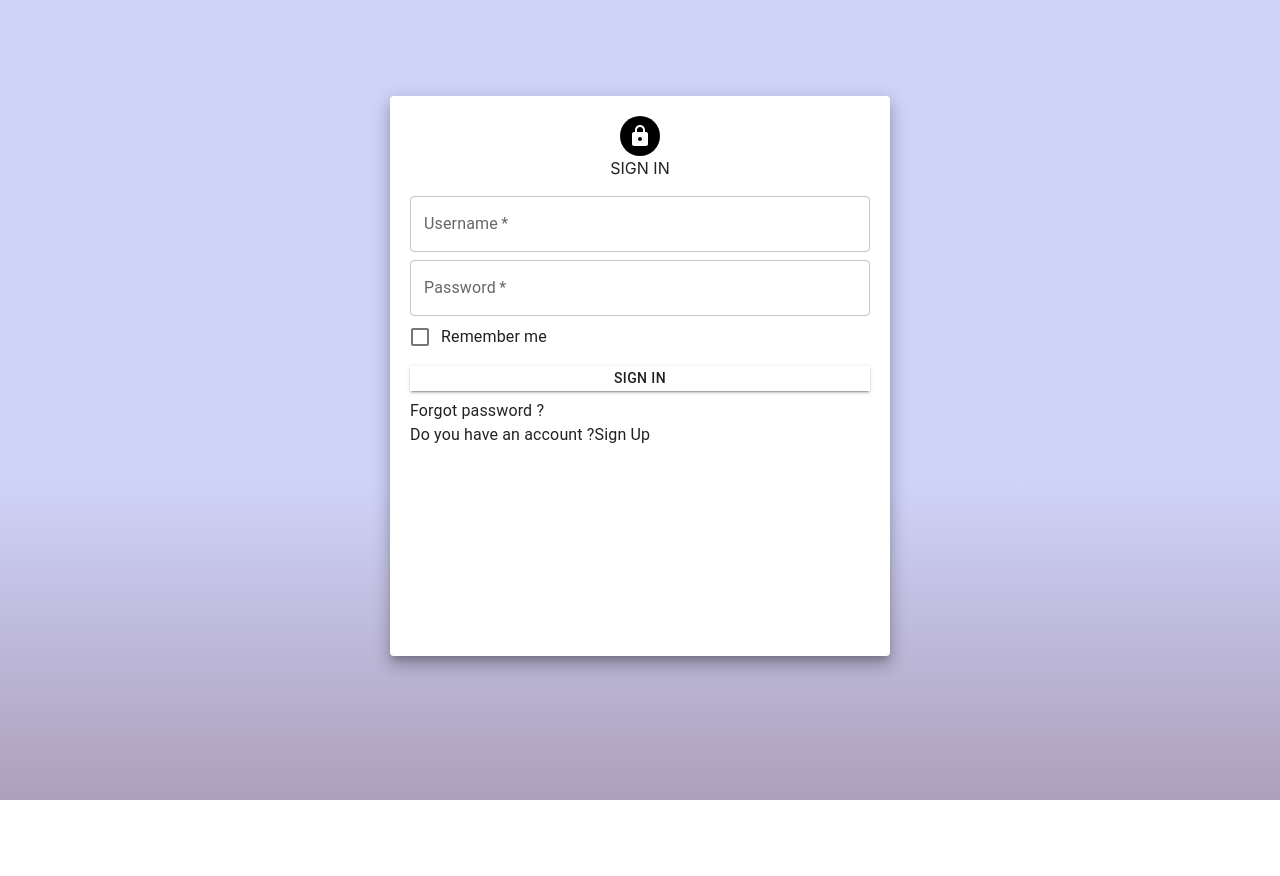
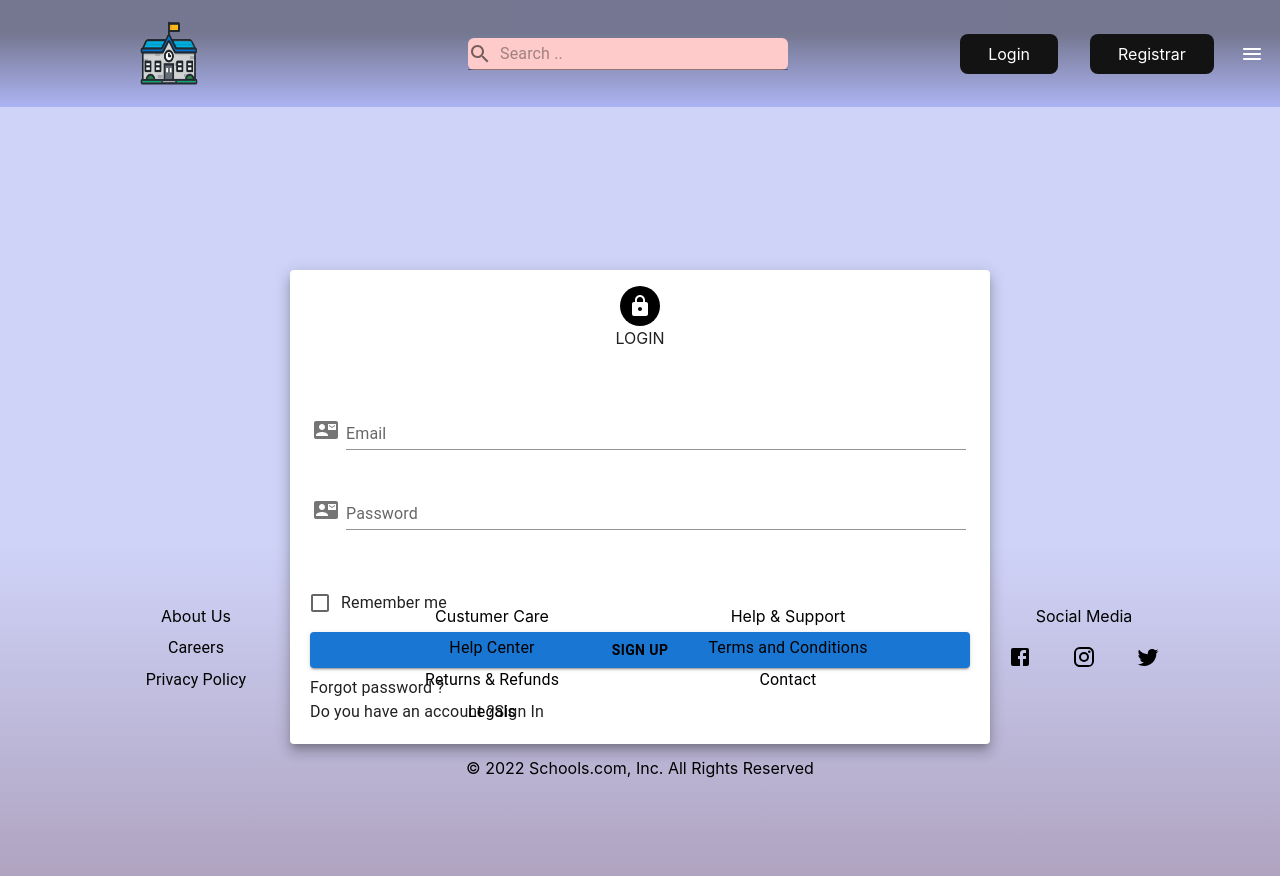
Before and after one commit to giornn0/front-jardines, a Next.js app: page /login in a window 1280 px wide. Shown: the top 876 px of the page. Before the commit the page ends 800 px from the top, so only its background shows below. Built offline with nearby package versions, Linux system fonts and the light colour scheme.

Commit message:
centrando footer y validacion de login

```diff
--- a/components/Footer.js
+++ b/components/Footer.js
@@ -14,8 +14,8 @@ import TwitterIcon from "@mui/icons-material/Twitter";
 
 export const Footer = () => {
   return (
-    <Grid >
-      <Container className="h-max" sx={{ py: 6 }}>
+    <Grid  className=" flex justify-center">
+      <Container className="fixed bottom-1 " >
         <Stack spacing={2}>
           <Box>
             <Grid container spacing={4}>
@@ -92,7 +92,7 @@ export const Footer = () => {
               </Grid>
             </Grid>
           </Box>
-          <p className="mb-3">© 2022 Schools.com, Inc. All Rights Reserved </p>
+          <p className="text-center p-4"> © 2022 Schools.com, Inc. All Rights Reserved </p>
         </Stack>
       </Container>
     </Grid>
--- a/pages/login.js
+++ b/pages/login.js
@@ -1,112 +1,129 @@
+import {
+  Avatar,
+  Button,
+  Checkbox,
+  FormControlLabel,
+  Grid,
+  Typography,
+} from "@mui/material";
+import Link  from "next/link";
+import LockIcon from "@mui/icons-material/Lock";
+import React, { useEffect, useState } from "react";
 
+import { FormGeneral } from "../components/FormGeneral";
 import {
-  Grid,
-  Paper,
-  Button,
-  Typography,
+ loginCampos,
+  Login,
+  Validator,
+} from "../constants/registro/Registro";
+const avatarStyle = { backgroundColor: "black" };
+const btnstyle = { margin: "8px 0", color: "black", "font-weight": "bold" };
 
-  TextField,Avatar,FormControlLabel
-} from "@mui/material";
-import  Link  from "next/link";
-import Checkbox from "@material-ui/core/Checkbox";
-import LockIcon from "@mui/icons-material/Lock";
-import { useState } from "react";
+const submitActions = () => {
+  const inicialValue = {
 
-export default function Login (){
-  const paperStyle = {
-    padding: 20,
-    height: "70vh",
-    width: 500,
+    email: "",
+    password: "",
+
   };
-  const avatarStyle = { backgroundColor: "black" };
-  const btnstyle={margin:'8px 0'}
-  const [email,setEmail] = useState('');
-  const [password,setPassword] = useState('');
-  const [validEmail,setValidEmail] = useState(false);
-  const [validPassword,setValidPassword] = useState(false);
-  const [touchedEmail,setTouchedEmail] = useState(false);
-  const [touchedPassword,setTouchedPassword] = useState(false);
+  const [formValues, setFormValues] = useState(inicialValue);
 
 
-   const setValue = (value,control) =>{
-    if(control == 'email')setEmail(value)
-    if(control == 'password')setPassword(value)
+  const handleChange = (e) => {
+
+     const { email,password,value} = e.target;
+     setFormValues({...formValues,[{ email, password}] : value });
+
+  };
+
+
+const validatation = (values) => {
+  let errors = {};
+
+
+
+  if (!Validator.email) {
+    errors.email = "Email is Invalid";
   }
 
-  const emailValidation = () =>{
-    if(!email.match(/^[A-Za-z]{2,5}@[A-Za-z]{2,5}.com$/))setValidEmail(false)
-    else setValidEmail(true)
-    setTouchedEmail(true)
+    if (!Validator.password) {
+      errors.password = "Password is Invalid ";
   }
 
 
- const passValidation = () =>{
-   console.log(password)
-   if(!password.match(/^(?=.*\d)(?=.*[a-z])(?=.*[A-Z])[a-zA-Z\d@$.!%*#?&]/))setValidPassword(false)
-   else setValidPassword(true)
-   setTouchedPassword(true)
+return errors
+};
+
+const handleSubmit = (e) => {
+  e.preventDefault();
 }
+return (
+  <div className='p-5'>
+    <FormControlLabel
+      control={<Checkbox name='checkedB' color='primary' />}
+      label='Remember me'
+    />
+        <Button
+          type='submit'
+          color='primary'
+          variant='contained'
+          style={btnstyle}
+          fullWidth
+          onClick= {handleChange}
+          onSubmit = {handleSubmit}
+          onBlur={()=>{validatation()}}
 
-  const login = () =>{
-   if(validEmail && validPassword) {
-     console.log({email,password})
-   }
-  }
+        >
+          Sign Up
+        </Button>
+        <Typography>
+          <Link href='#' style={{ textDecoration: "none", color: "black" }}>
+            Forgot password ?
+          </Link>
+        </Typography>
+        <Typography>
+          Do you have an account ?
+          <Link href='/login' style={{ textDecoration: "none", color: "black" }}>
+            Sign In
+          </Link>
+        </Typography>
+      </div>
+    );
+  };
 
 
-
-
-  //uses state y validar cuando quiera mandar que sea un mail y una contrasena
+  const headerSection = () => {
     return (
-    <Grid className="flex flex-row pt-24 justify-center">
-      <Paper elevation={10} style={paperStyle}>
-        <Grid align='center'>
+      <Grid className='mt-4' align='center'>
         <Avatar style={avatarStyle}>
           <LockIcon />
         </Avatar>
-          <h2>SIGN IN</h2>
-        </Grid>
-        <TextField
-        className="mb-4"
-          label="Username"
-          placeholder="Enter username"
-          fullWidth
-          margin= "normal"
-          autoComplete
-          required
-          error={(!validEmail)&&touchedEmail}
-          onChange = {(e) => {setValue(e.target.value)}}
-          onBlur={()=>{emailValidation("email")}}
-          />
-        <TextField
-          label="Password"
-          placeholder="Enter password"
-          type="password"
-          fullWidth
-          autoComplete
-          required
-          error={(!validPassword)&&touchedPassword}
-          onChange = {(e) => {setValue(e.target.value)}}
-          onBlur={()=>{passValidation()}}
-        />
-        <FormControlLabel
-          control={<Checkbox name="checkedB"  />}
-          label="Remember me"
-        />
-        <Button type="submit" variant="contained" className= 'bg-[#000]  py-0 px-7 mx-4 rounded-lg cursor-pointer hover:bg-[#2546bd]'   style={btnstyle} fullWidth onClick={login}>
-          Sign In
-        </Button>
-        <Typography>
-          <Link style={{ textDecoration: "none",color:'black' }} >Forgot password ?</Link>
-        </Typography>
-        <Typography>
-
-          Do you have an account ?
-          <Link  href='/register'style={{ textDecoration: "none",color:'black' }}>Sign Up</Link>
-        </Typography>
-      </Paper>
+        <h2>LOGIN</h2>
       </Grid>
     );
   };
 
-Login.getLayout = (page)=>page
+function login() {
+  const [formData, setFormData] = useState(Login);
+  useEffect(() => {
+    console.log(formData);
+  }, [formData]);
+  return (
+    <div className="flex flex-col min-h-screen h-max w-100 justify-center items-center">
+      <FormGeneral
+        camps={loginCampos}
+        formData={formData}
+        setFormData={setFormData}
+        validator={Validator}
+        model={Login}
+        header={headerSection()}
+        submit={submitActions()}
+      ></FormGeneral>
+    </div>
+  );
+}
+
+export default login;
+
+
+/* Login.getLayout = (page)=>page */
```
Lines whose indentation alone changed are shown as unchanged.
